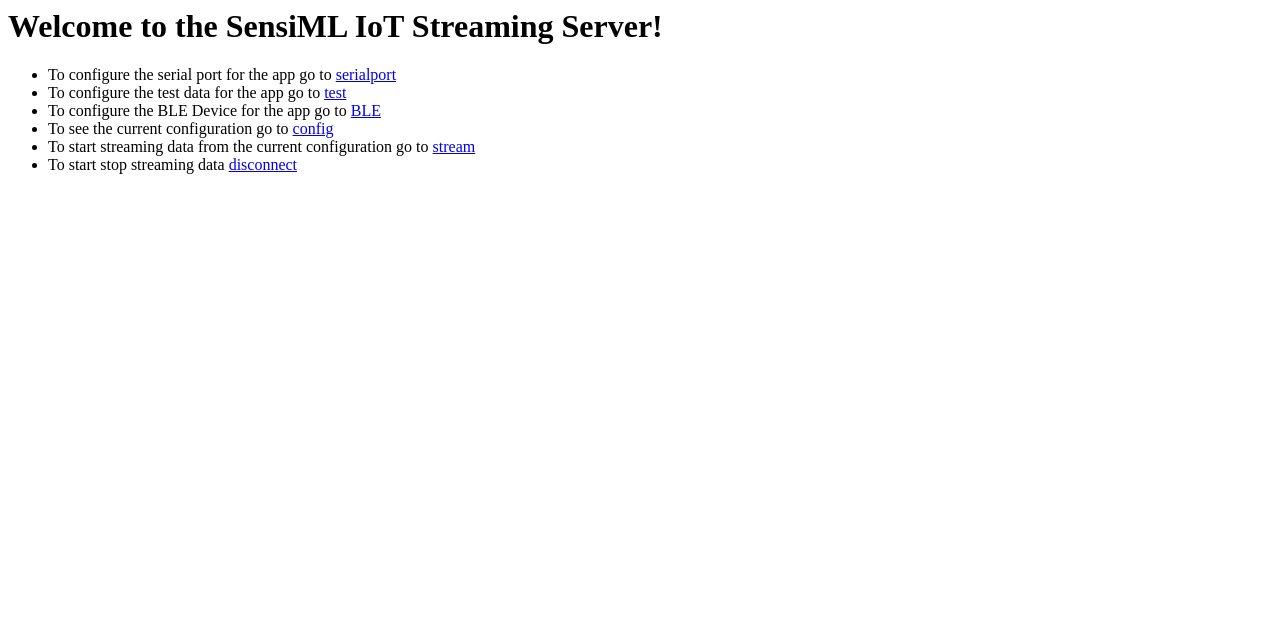
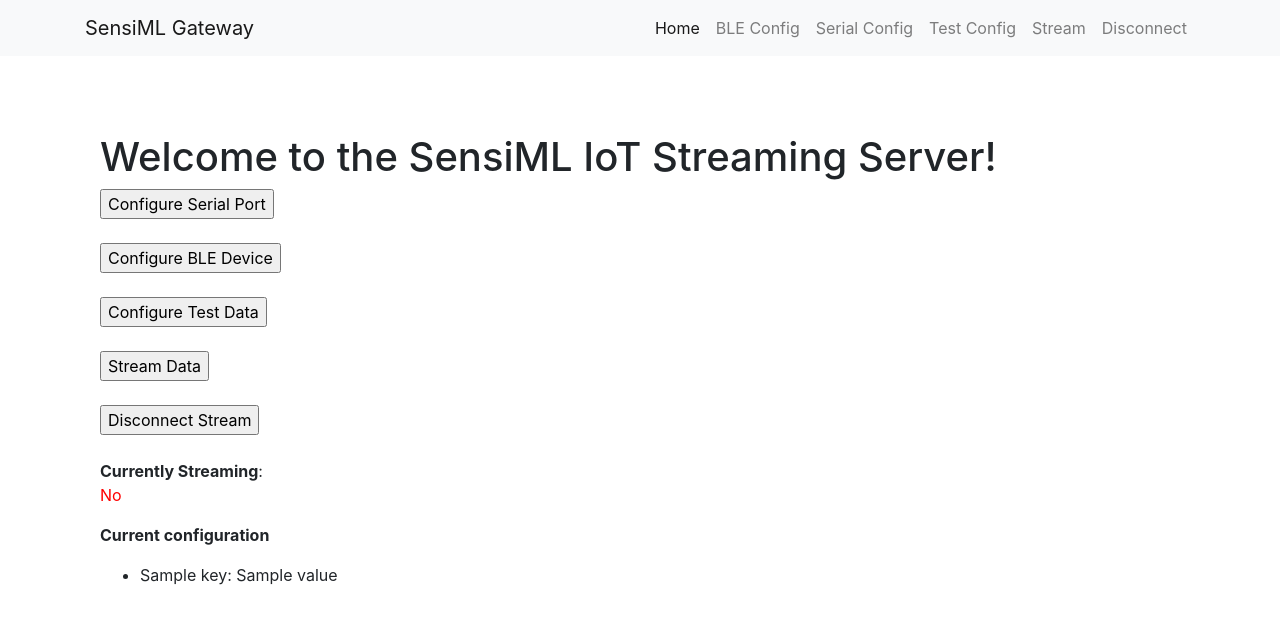
Before and after one commit to sensiml/open-gateway, a Flask app: template templates/index.html in a window 1280 px wide. Shown: the top 624 px of the page. Run offline with Flask 2, Linux system fonts and the light colour scheme; the template is opened without the code that fills it: most values are stand-ins (such as "Sample title", 1, 10 or a date in 2020); parts of the project's set-up code (start-up, migrations or seed data) failed here and were passed over; some libraries are stand-ins or nearby versions.

Commit message:
updating html

```diff
--- a/app.py
+++ b/app.py
@@ -32,6 +32,7 @@
 app.config["CONFIG_COLUMNS"] = None
 app.config["SERIAL_PORT"] = None
 app.config["BLE_DEVICE_ID"] = None
+app.config["STREAMING_SOURCE"] = None
 
 
 # Make the WSGI interface available at the top level so wfastcgi can get it.
@@ -49,11 +50,10 @@
 @app.route("/")
 def main():
     """Renders a sample page."""
-    return render_template('index.html')
+    return render_template('index.html', source=app.config['DATA_SOURCE'], streaming=True if app.config['STREAMING_SOURCE'] else False, configuration=parse_current_config())
 
 
-@app.route("/config")
-def get_config():
+def parse_current_config():
 
     ret = {}
     ret["sample_rate"] = app.config["CONFIG_SAMPLE_RATE"]
@@ -69,6 +69,13 @@
                 ret["column_location"][app.config["CONFIG_COLUMNS"][str(y)]] = int(y)
     else:
         ret["column_location"] = {}
+
+    return ret
+
+@app.route("/config")
+def get_config():
+
+    ret = parse_current_config()
 
     return Response(dumps(ret), mimetype="application/json")
 
@@ -87,7 +94,7 @@
 
     cache_config(app.config)
 
-    return redirect("/config")
+    return redirect("/")
 
 
 @app.route("/config-serial", methods=["GET", "POST"])
@@ -106,7 +113,7 @@
 
         cache_config(app.config)
 
-        return redirect("/config")
+        return redirect("/")
 
 
     return render_template(
@@ -134,7 +141,7 @@
 
         cache_config(app.config)
 
-        return redirect("/config")
+        return redirect("/")
 
     device_id_list = get_source(app.config, connect=False).list_available_devices()
 
@@ -167,8 +174,9 @@
         source.disconnect()
 
     del app.config['STREAMING_SOURCE']
+    app.config['STREAMING_SOURCE'] = None
 
-    return redirect("/config")
+    return redirect("/")
 
 
 if __name__ == "__main__":
--- a/templates/ble-device-list.html
+++ b/templates/ble-device-list.html
@@ -1,4 +1,6 @@
-{% block content %}
+{% extends 'layout.html' %}
+
+{% block body %}
 <div class="formwrapper">
     <h2 class="title">BLE DEVICE ID</h2>
 
--- a/templates/config.html
+++ b/templates/config.html
@@ -1,4 +1,6 @@
-{% block content %}
+{% extends 'layout.html' %}
+
+{% block body %}
 <div class="success-wrapper">
     <h1>SUCCESS!</h1>
     <p>You've submitted a valid form. Your mother would be very proud of you.</p>
--- /dev/null
+++ b/templates/includes/_navbar.html
@@ -0,0 +1,35 @@
+<!-- Navigation -->
+<nav class="navbar navbar-expand-lg navbar-light bg-light fixed-top">
+    <div class="container">
+        <a class="navbar-brand" href="/">SensiML Gateway</a>
+        <button class="navbar-toggler" type="button" data-toggle="collapse" data-target="#navbarResponsive"
+            aria-controls="navbarResponsive" aria-expanded="false" aria-label="Toggle navigation">
+            <span class="navbar-toggler-icon"></span>
+        </button>
+        <div class="collapse navbar-collapse" id="navbarResponsive">
+            <ul class="navbar-nav ml-auto">
+                <li class="nav-item active">
+                    <a class="nav-link" href="/">Home
+                        <span class="sr-only">(current)</span>
+                    </a>
+                </li>
+                <li class="nav-item">
+                    <a class="nav-link" href="/config-ble">BLE Config</a>
+                </li>
+                <li class="nav-item">
+                    <a class="nav-link" href="/config-serial">Serial Config</a>
+                </li>
+                <li class="nav-item">
+                    <a class="nav-link" href="/config-test">Test Config</a>
+                </li>
+                <li class="nav-item">
+                    <a class="nav-link" href="/stream">Stream</a>
+                </li>
+
+                <li class="nav-item">
+                    <a class="nav-link" href="/disconnect">Disconnect</a>
+                </li>
+            </ul>
+        </div>
+    </div>
+</nav>
--- a/templates/index.html
+++ b/templates/index.html
@@ -1,14 +1,48 @@
-{% block content %}
+{% extends 'layout.html' %}
+
+
+
+{% block body %}
 <h1>Welcome to the SensiML IoT Streaming Server!</h1>
 
+
+<form action="config-serial">
+    <input type="submit" value="Configure Serial Port" />
+</form>
+<br>
+<form action="config-ble">
+    <input type="submit" value="Configure BLE Device" />
+</form>
+<br>
+<form action="config-test">
+    <input type="submit" value="Configure Test Data" />
+</form>
+<br>
+<form action="stream">
+    <input type="submit" value="Stream Data">
+</form>
+<br>
+<form action="disconnect">
+    <input type="submit" value="Disconnect Stream">
+</form>
+<br>
+{% if not streaming %}
+<b>Currently Streaming</b>: <p style="color:red;">No</p>
+{% else %}
+<b>Currently Streaming</b>: <p style="color:green;">YES</p> Source: {{source}}
+{% endif %}
+
 <p>
+
+    <b>Current configuration</b>
+
 <ul>
-    <li>To configure the serial port for the app go to <a href="config-serial"> serialport </a></li>
-    <li>To configure the test data for the app go to <a href="config-test"> test </a></li>
-    <li>To configure the BLE Device for the app go to <a href="config-ble"> BLE </a></li>
-    <li>To see the current configuration go to <a href="config"> config </a></li>
-    <li>To start streaming data from the current configuration go to <a href="stream"> stream </a></li>
-    <li>To start stop streaming data <a href="disconnect"> disconnect </a></li>
+    {% for key, value in configuration.items() %}
+    <li> {{key}}: {{ value }}</li>
+    {% endfor %}
+
+
 </ul>
 </p>
+
 {% endblock %}
--- /dev/null
+++ b/templates/layout.html
@@ -0,0 +1,44 @@
+<!doctype html>
+<html lang="en">
+
+<head>
+    <meta charset="utf-8">
+    <meta name="viewport" content="width=device-width, initial-scale=1, shrink-to-fit=no">
+
+    <title>SensiML Streaming Gateway</title>
+
+    <!-- Bootstrap core CSS -->
+    <link rel="stylesheet" href="https://stackpath.bootstrapcdn.com/bootstrap/4.4.1/css/bootstrap.min.css"
+        integrity="sha384-Vkoo8x4CGsO3+Hhxv8T/Q5PaXtkKtu6ug5TOeNV6gBiFeWPGFN9MuhOf23Q9Ifjh" crossorigin="anonymous">
+</head>
+
+<body>
+
+    {% include 'includes/_navbar.html' %}
+
+    <main role="main" class="container">
+        <div class="container">
+            <div class="starter-template">
+                <hr style="padding-top: 100px;">
+                {% block body %}
+                {% endblock %}
+            </div>
+        </div>
+
+    </main><!-- /.container -->
+
+    <!-- Bootstrap core JavaScript
+    ================================================== -->
+    <!-- Placed at the end of the document so the pages load faster -->
+    <script src="https://code.jquery.com/jquery-3.4.1.slim.min.js"
+        integrity="sha384-J6qa4849blE2+poT4WnyKhv5vZF5SrPo0iEjwBvKU7imGFAV0wwj1yYfoRSJoZ+n"
+        crossorigin="anonymous"></script>
+    <script src="https://cdn.jsdelivr.net/npm/popper.js@1.16.0/dist/umd/popper.min.js"
+        integrity="sha384-Q6E9RHvbIyZFJoft+2mJbHaEWldlvI9IOYy5n3zV9zzTtmI3UksdQRVvoxMfooAo"
+        crossorigin="anonymous"></script>
+    <script src="https://stackpath.bootstrapcdn.com/bootstrap/4.4.1/js/bootstrap.min.js"
+        integrity="sha384-wfSDF2E50Y2D1uUdj0O3uMBJnjuUD4Ih7YwaYd1iqfktj0Uod8GCExl3Og8ifwB6"
+        crossorigin="anonymous"></script>
+</body>
+
+</html>
--- a/templates/serialport.html
+++ b/templates/serialport.html
@@ -1,4 +1,6 @@
-{% block content %}
+{% extends 'layout.html' %}
+
+{% block body %}
 <div class="formwrapper">
     <h2 class="title">SerialPort</h2>
 
```
Also changed, not shown: sources/ble.py (+11 -8 lines).
